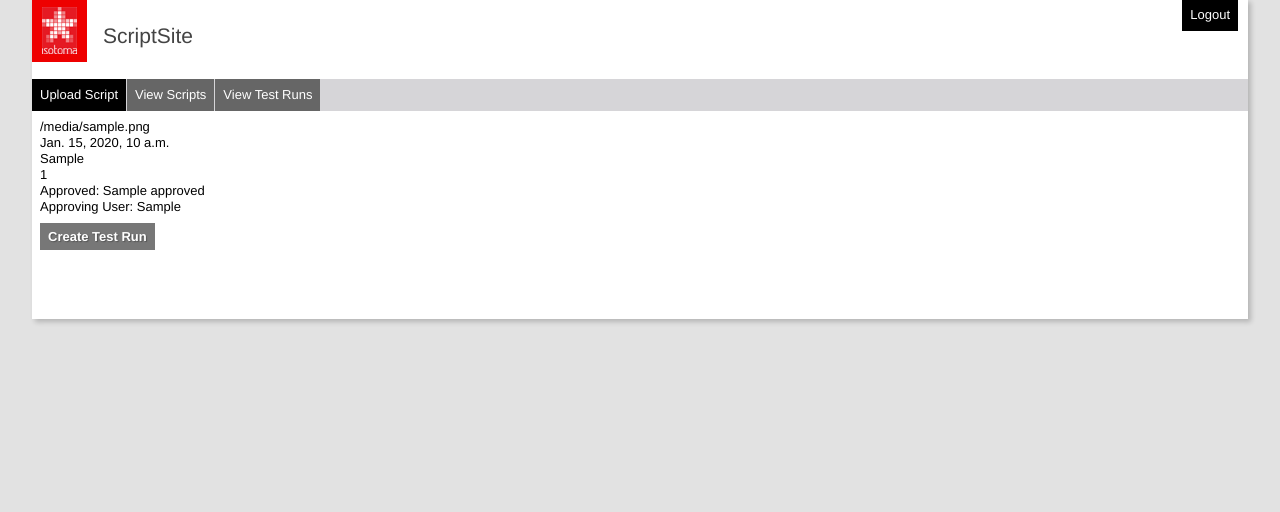
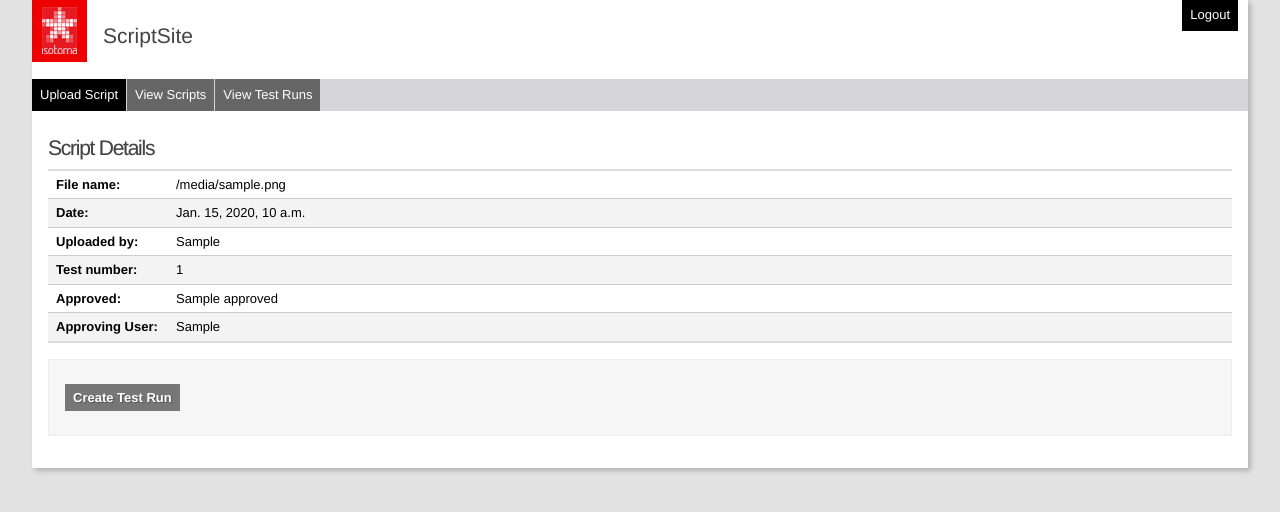
Before and after one commit to isotoma/ScriptSite, a Django app: template src/scriptsite/templates/script.html in a window 1280 px wide. Shown: the part 33-545 px from the top of the page. Run offline with Django 3.2, Linux system fonts and the light colour scheme; the template is opened without the code that fills it: most values are stand-ins (such as "Sample title", 1, 10 or a date in 2020); some web fonts are replaced.

Commit message:
Second round of styling changes from Gwilym

```diff
--- a/src/scriptsite/static/css/layout-one.css
+++ b/src/scriptsite/static/css/layout-one.css
@@ -9,14 +9,14 @@ Isotoma Template Layout One stylesheet: Screen
 /* @group layout */
 #canvas {
   margin: 32px;
-  min-width: 472px;
+  min-width: 576px;
 }
 #main {
   position: relative;
   min-height: 320px;
 }
 #content {
-  padding: 8px;
+  padding: 16px;
 }
 #aside {
   float: left;
@@ -31,8 +31,19 @@ Isotoma Template Layout One stylesheet: Screen
 /* @end */
 /* @group tables */
 TABLE {
-  margin: 16px 8px;
   border-collapse: collapse;
+}
+TABLE TD, TABLE TH {
+  padding: 4px 8px;
+}
+TABLE.data {
+  margin-bottom: 16px;
+}
+TABLE.data TH {
+  width: 104px;
+}
+.fullwidth {
+  width: 100%;
 }
 /* @end */
 /* @group aside  */
@@ -135,7 +146,11 @@ TABLE {
 /* @group main */
 .column {
   width: 224px;
+  margin-right: 16px;
   float: left;
+}
+FORM:last-of-type .column {
+  margin-right: 0;
 }
 /* @end */
 /* @group messages */
@@ -165,7 +180,7 @@ TABLE {
   padding: 16px;
 }
 FIELDSET {
-  margin: 16px 8px;
+  margin: 16px 0;
   padding: 16px;
 }
 LABEL {
@@ -197,9 +212,9 @@ INPUT[type="text"], INPUT[type="password"] {
   margin: 2px;
 }
 INPUT[type="submit"] {
-  display: block;
+  display: inline-block;
   padding: 6px 8px;
-  margin: 8px 0;
+  margin: 8px 8px 8px 0;
 }
 INPUT[type="file"] {
   width: 160px;
@@ -240,9 +255,6 @@ INPUT[type="file"] {
     float: none;
     width: auto;
   }
-  .fullwidth {
-    width: 274px;
-  }
   TEXTAREA {
     width: 224px !important;
   }
--- a/src/scriptsite/static/css/layout-one.less
+++ b/src/scriptsite/static/css/layout-one.less
@@ -14,14 +14,14 @@ Isotoma Template Layout One stylesheet: Screen
 /* @group layout */
 #canvas {
 	margin: (@margin * 4);
-	min-width: @margin * 59;
+	min-width: @margin * 72;
 }
 #main {
 	position: relative;
     min-height: @margin * 40;
 }
 #content {
-    padding: @margin;
+    padding: @margin * 2;
 }
 #aside  {
 	float: left;
@@ -38,10 +38,20 @@ Isotoma Template Layout One stylesheet: Screen
 /* @group tables */
 
 TABLE {
-	margin: (@margin * 2) @margin;
     border-collapse: collapse;
 }
+TABLE TD,
+TABLE TH {
+	padding: (@margin / 2) @margin;
+}
+TABLE.data {
+	margin-bottom: @margin * 2;
+}
+TABLE.data TH {
+	width: @margin * 13;
+}
 .fullwidth {
+	width: 100%;
 }
 
 /* @end */
@@ -149,7 +159,11 @@ TABLE {
 /* @group main */
 .column {
 	width: @margin * 28;
+	margin-right: @margin * 2;
 	float: left;
+}
+FORM:last-of-type .column {
+	margin-right: 0;
 }
 /* @end */
 
@@ -182,7 +196,7 @@ TABLE {
     padding:  @margin * 2;
 }
 FIELDSET {
-    margin: (@margin * 2) @margin;
+    margin: (@margin * 2) 0;
     padding: @margin * 2;
 }
 LABEL {
@@ -215,9 +229,9 @@ INPUT[type="password"] {
     margin: @margin / 4;
 }
 INPUT[type="submit"] {
-	display: block;
+	display: inline-block;
     padding: 6px @margin;
-    margin: @margin 0;
+    margin: @margin @margin @margin 0;
 }
 INPUT[type="file"] {
 	width: @margin * 20;
@@ -262,9 +276,6 @@ INPUT[type="file"] {
         float: none;
         width: auto;
     }
-    .fullwidth {
-        width: 274px;
-    }
     TEXTAREA {
 		width: 224px !important;
 	}
--- a/src/scriptsite/static/css/main-classic.css
+++ b/src/scriptsite/static/css/main-classic.css
@@ -45,22 +45,23 @@ H1, H2, H3, H4, H5, H6 {
     color: #444;
 }
 H1 {
-	font-size:  358.05% /* 46.5px; */;
+	font-size: 161.7%; /* 21px; */
 	border-color: #666;
 }
 H2 {
-	font-size:  261.8% /* 34px; */;
-	font-weight: bold;
-	border-color: #797979;
+	font-size: 130.9%; /* 17px; */
+	margin-top: 24px;
+	padding-bottom: 8px;
+	border-bottom: #ccc solid 2px;
 }
 H3 {
-	border-bottom: #888 solid 3px;
+	border-bottom: #ccc solid 2px;
 	font-weight: bold;
-	font-size: 211.75% /* 27.5px; */
+	font-size: 161.7% /* 21px; */
 }
 H4 {
 	border-bottom: #999 solid 3px;
-	font-size: 161.7% /* 21px; */
+
 }
 H5 {
 	border-bottom: #aaa solid 2px;
@@ -106,8 +107,11 @@ CODE {
 	list-style-type: decimal;
 }
 #content UL LI {
-	margin-left: 24px;
-	list-style-type: disc;
+	margin-left: 16px;
+	list-style-type: square;
+}
+#content UL.scriptlist LI {
+	border-top: 1px solid #ddd;
 }
 /* @group tables */
 .data {
@@ -120,9 +124,22 @@ CODE {
     font-weight: bold;
     border-bottom: 1px solid #ccc;
 }
+.data TD {
+	border-bottom: 1px solid #ccc;
+	vertical-align: top;
+}
 .data TR:nth-child(even) {
-    background-color: #eee;
+    background-color: #f3f3f3;
 }
+/*
+.data TR.approval {
+    background-color: #e9e9e9;
+}
+.data TR.approval TD,
+.data TR.approval TH {
+	border: none;
+}
+*/
 /* @end */
 /* @end */
 /* @group aside  */
@@ -223,6 +240,9 @@ CODE {
 #content UL.errorlist {
 	font-size: 84.7%;
 }
+#content UL.errorlist LI {
+	background: #ffebda;
+}
 
 /* @end */
 
@@ -245,6 +265,10 @@ CODE {
 #main-promo P {
     font-size: 1em;
 }
+#content UL.scriptlist LI A {
+	display: block;
+	padding: 4px 8px;
+}
 /* @end */
 /* @group forms */
 FIELDSET {
@@ -255,7 +279,8 @@ FIELDSET {
     background: #f6f6f6;
 }
 INPUT[type="text"]:focus,
-INPUT[type="password"]:focus {
+INPUT[type="password"]:focus,
+TEXTAREA:focus {
 	/*
 	background: #ebf4be;
 	*/
--- a/src/scriptsite/templates/base.html
+++ b/src/scriptsite/templates/base.html
@@ -14,9 +14,9 @@
 
 <body>
     <div id="canvas">
-        <div id="main" class="clearfix">
+        <div id="main">
             <div id="header" class="clearfix">
-                <img src="../static/images/iso-logo-35.png" width="35" height="47" alt="Iso Logo 35" id="logo">
+                <img src="/static/images/iso-logo-35.png" width="35" height="47" alt="Iso Logo 35" id="logo">
                 <h1>ScriptSite</h1>
                 <div id="logout"><a href="{% url logout %}">Logout</a></div>
             </div>
@@ -30,7 +30,7 @@
 
                 {% endif %}
             </div>
-            <div id="content">
+            <div id="content" class="clearfix">
             {% block content %}
 
             {% endblock %}
--- a/src/scriptsite/templates/pdf_template.html
+++ b/src/scriptsite/templates/pdf_template.html
@@ -3,6 +3,7 @@
 <html>
 <head>
 	<meta http-equiv="Content-Type" content="text/html; charset=utf-8"/>
+
 	<title>{{ flavour }}</title>
 	<style type="text/css">
 	@page {
@@ -86,7 +87,7 @@
 					<td width="500">&nbsp;</td>
 				</tr>
 			</table>
-			<span class="signature">Lead Developer Pre Approval</span>
+			<H2 class="signature">Lead Developer Pre Approval</H2>
 			<table border="1">
 				<tr>
 					<td>Lead Developer Signature</td>
--- a/src/scriptsite/templates/registration/login.html
+++ b/src/scriptsite/templates/registration/login.html
@@ -16,7 +16,7 @@
     {{ form.password.label_tag }}
     {{ form.password }}
 
-
+<br>
 <input type="submit" value="login" />
 <input type="hidden" name="next" value="{{ next }}" />
    </fieldset>
--- a/src/scriptsite/templates/run_home.html
+++ b/src/scriptsite/templates/run_home.html
@@ -1,8 +1,8 @@
 {% extends 'base.html' %}
 
 {% block content %}
-
-<ul>
+<h1>Test Runs</h1>
+<ul class="scriptlist">
 {% for run in runs %}
  <li><a href="{{ run.id }}/">{{ run.id }}</a></li>
 {% endfor %}
--- a/src/scriptsite/templates/script.html
+++ b/src/scriptsite/templates/script.html
@@ -1,36 +1,65 @@
 {% extends 'base.html' %}
 
 {% block content %}
+<h1>Script Details</h1>
+<table class="data fullwidth">
+    <tr>
+        <th>File name:</th>
+        <td>{{ script.script_file }}</td>
+    </tr>
+    <tr>
+        <th>Date:</th>
+        <td>{{ script.date_uploaded }}</td>
+    </tr>
+    <tr>
+        <th>Uploaded by:</th>
+        <td>{{ script.upload_user }}</td>
+    </tr>
+    <tr>
+        <th>
+            Test number:
+        </th>
+        <td>
+            {{ num_tests }}
+        </td>
+    </tr>
+    <tr class="approval">
+        <th>Approved:</th>
+        <td>{{script.approved}}</td>
+    </tr>
+    <tr class="approval">
+        <th>Approving User:</th>
+        <td> {{script.approved_user }}</td>
+    </tr>
+</table>
 
-{{ script.script_file }} <br />
-{{ script.date_uploaded }} <br />
-{{ script.upload_user }} <br/>
-{{ num_tests }}<br />
+        <form action="." method="POST">
+    {% csrf_token %}
+    {% if script.approved %}
 
-<div>Approved: {{script.approved}}</div>
-<div>Approving User: {{script.approved_user }}</div>
+    <fieldset>
+    <input type="submit" value="Create Test Run" name="create" />
+    </fieldset>
 
 
-<div>
-<form action="." method="POST">
-    {% csrf_token %}
-    {% if script.approved %}
-    <input type="submit" value="Create Test Run" name="create" />
     {% endif %}
-</form>
+      </form>
 
 {% if can_approve %}
 {% if not script.approved %}
 <form action="." method="POST">
+    <fieldset>
+        <h2>Approve Script</h2>
     {% csrf_token %}
 
     {{ approval_form }}
+    <br>
     <input type="submit" value="Approve Test Run" name="approve" />
-
+    </fieldset>
 </form>
 
 {% endif %}
 {% endif %}
-</div>
+
 
 {% endblock %}
--- a/src/scriptsite/templates/script_home.html
+++ b/src/scriptsite/templates/script_home.html
@@ -1,8 +1,8 @@
 {% extends 'base.html' %}
 
 {% block content %}
-
-    <ul>
+<h1>Scripts</h1>
+    <ul class="scriptlist">
     {% for script in scripts %}
         <li><a href="{{ script.id }}/">{{ script.script_file.name }}</a></li>
     {% endfor %}
```
Also changed, not shown: src/scriptsite/templates/run.html (+24 -7 lines), src/scriptsite/templates/view_run.html (+4 -4 lines).
